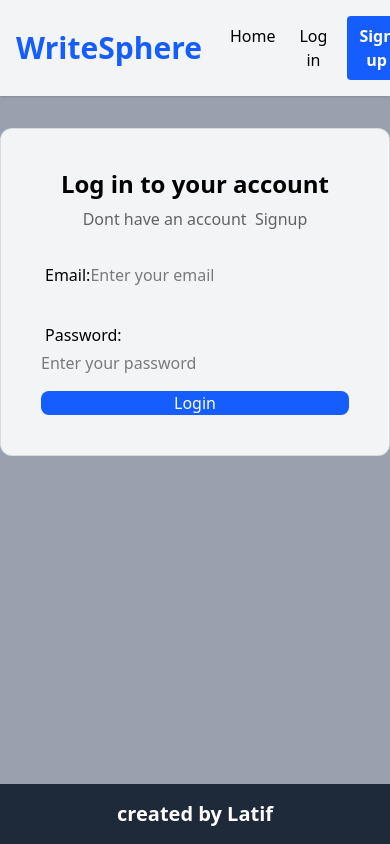
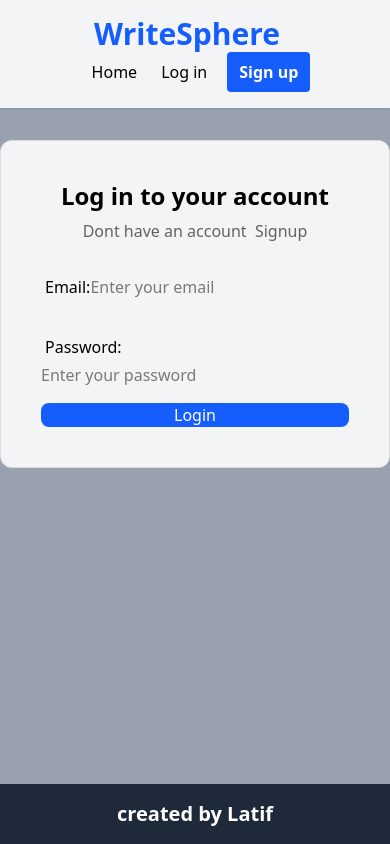
Before and after one commit to L4TIF/WriteSphere, a React (Vite) app: page /login in a window 390 px wide. Built offline with nearby package versions, Linux system fonts and the light colour scheme; no server answers.

Commit message:
tweaked some ui

```diff
--- a/src/components/header/Header.jsx
+++ b/src/components/header/Header.jsx
@@ -7,6 +7,9 @@ import { Link, useNavigate } from 'react-router-dom';
 
 const Header = () => {
   const isLoggedIn = useSelector(state => state.auth.status);
+  const userData = useSelector(state => state.auth.userData);
+  console.log(userData);
+
   const navigate = useNavigate();
   const navItems = [
     {
@@ -38,13 +41,13 @@ const Header = () => {
     <>
       <header className='py-4 shadow bg-gray-100'>
         <Container>
-          <nav className='flex items-center'>
+          <nav className='md:flex  items-center'>
             <div className='mr-4 '>
               <Link to='/'>
-                <p className='text-3xl font-bold text-blue-600'>WriteSphere</p>
+                <p className='text-3xl text-center md:text-start font-bold text-blue-600'>WriteSphere</p>
               </Link>
             </div>
-            <ul className='flex ml-auto '>
+            <ul className='flex ml-auto justify-center items-center '>
               {navItems.map(item => (
                 item.active ?
                   (<li key={item.name}>
@@ -54,6 +57,8 @@ const Header = () => {
                     }>{item.name}</button>
                   </li>) : null
               ))}
+              {isLoggedIn && (<li className='py-2 text-green-700 px-3'>User: {userData.name.toUpperCase()}</li>)}
+
               {isLoggedIn && (<li className='py-2  px-3'><Logoutbtn /></li>)}
             </ul>
           </nav>
--- a/src/components/header/Logoutbtn.jsx
+++ b/src/components/header/Logoutbtn.jsx
@@ -16,7 +16,7 @@ const Logoutbtn = () => {
             })
     }
     return (
-        <button className='cursor-pointer' onClick={logoutHandler}>Logout</button>
+        <button className='cursor-pointer text-red-600' onClick={logoutHandler}>Logout</button>
     )
 }
 
--- a/src/pages/AllPost.jsx
+++ b/src/pages/AllPost.jsx
@@ -30,7 +30,7 @@ const AllPost = () => {
                 <div className='flex flex-wrap'>
                     {
                         posts.map((post) => (
-                            <div key={post.$id} className='p-2 w-1/4'>
+                            <div key={post.$id} className='p-2 md:w-1/4'>
                                 <PostCard {...post} />
                             </div>
                         ))
--- a/src/pages/EditPost.jsx
+++ b/src/pages/EditPost.jsx
@@ -2,21 +2,14 @@ import React, { useEffect, useState } from 'react'
 import { Container, PostForm } from '../components'
 import service from '../appwrite/appwriteConfig'
 import { useLocation, useNavigate, useParams } from 'react-router-dom';
+import { useGetPostByIDQuery } from '../store/postApi';
 
 const EditPost = () => {
-    const [post, setPost] = useState(null);
     const { state: postId } = useLocation();
-
+    const { data: post, isLoading, error } = useGetPostByIDQuery(postId)
     const navigate = useNavigate()
-    useEffect(() => {
-        if (postId) {
-            service.getPost(postId).then((post) => {
-                if (post) setPost(post)
-            })
-        }
-        else
-            navigate(`/`)
-    }, [navigate])
+    if (error) navigate('/')
+    if (isLoading) return <Container>Loading...</Container>
 
     return post ? (
         <div className='py-8'>
--- a/src/pages/Home.jsx
+++ b/src/pages/Home.jsx
@@ -22,7 +22,7 @@ const Home = () => {
                 <div className='flex flex-wrap'>
                     {
                         posts.map((post) => (
-                            <div key={post.$id} className='p-2 w-1/4'>
+                            <div key={post.$id} className='p-2 md:w-1/4'>
                                 <PostCard {...post} />
                             </div>
                         ))
```
